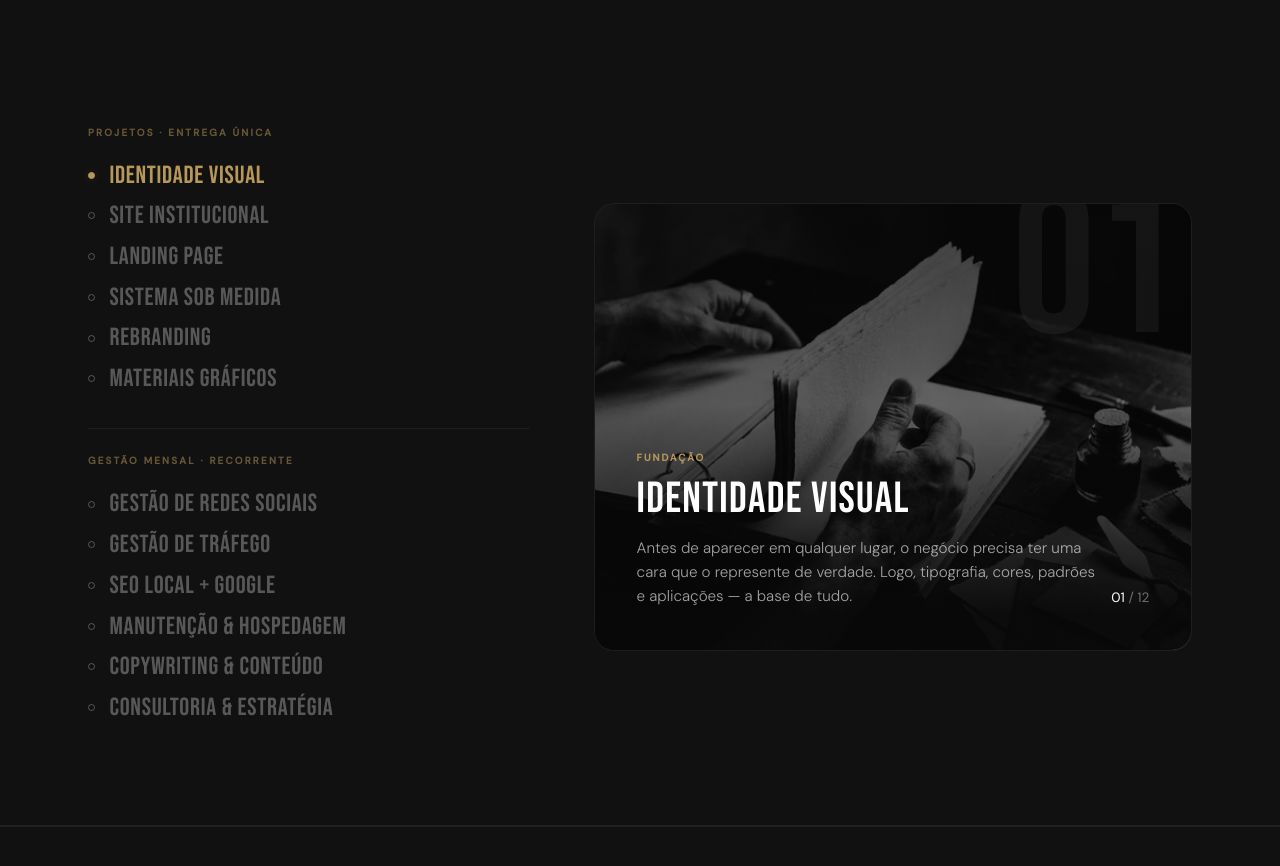
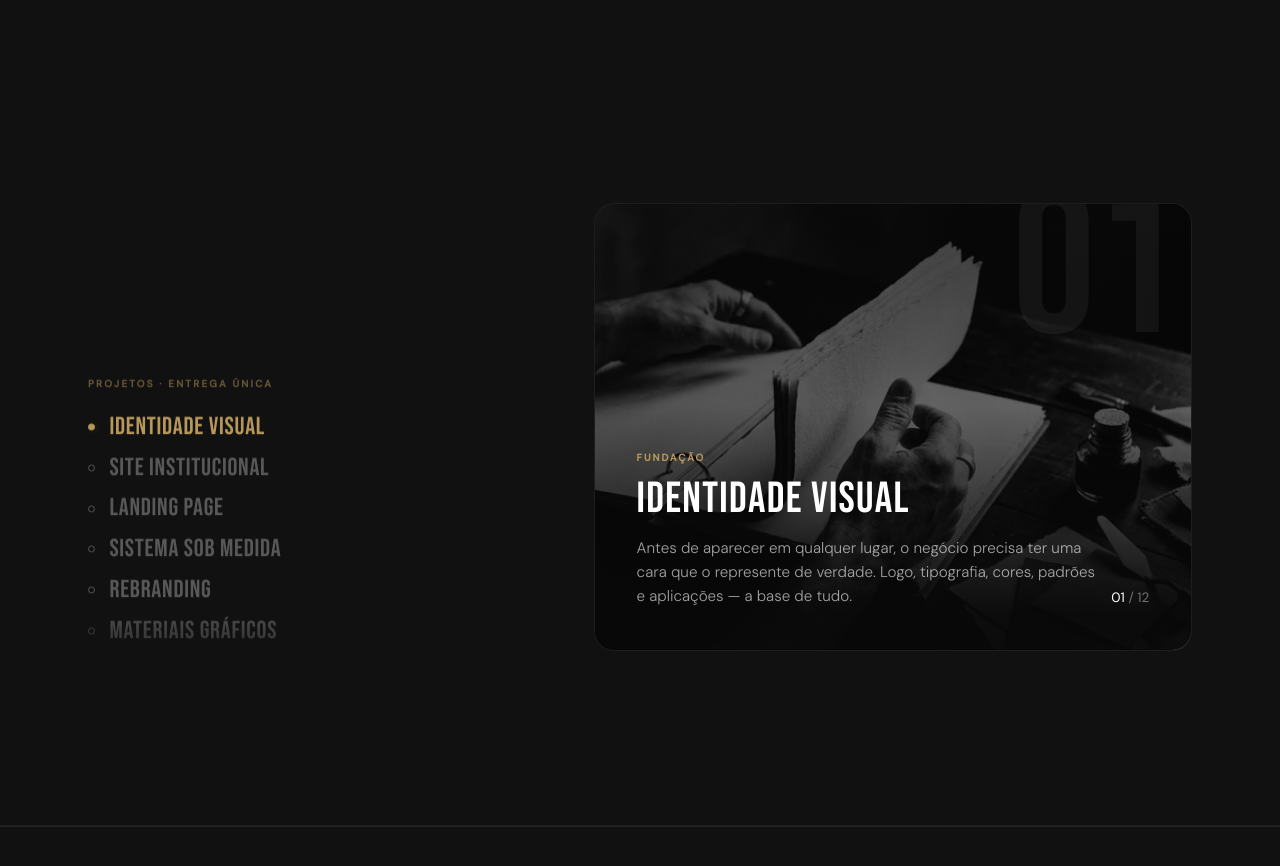
Before and after one commit to euluizvaladares/setor-de-marketing, a Next.js app: page / in a window 1280 px wide. Shown: the part 2040-2906 px from the top of the page. Built offline with nearby package versions, Linux system fonts and the light colour scheme.

Commit message:
Services scrollytelling: edge-fade mask + active item centering (slides like reference)

```diff
--- a/app/globals.css
+++ b/app/globals.css
@@ -589,7 +589,15 @@ body {
   width: 100%; max-width: 1200px; margin: 0 auto; padding: 0 3rem;
   display: grid; grid-template-columns: 0.85fr 1.15fr; gap: 4rem; align-items: center;
 }
-.story-list { list-style: none; margin: 0; padding: 0; }
+.story-list-wrap {
+  position: relative; height: 64vh; overflow: hidden;
+  -webkit-mask-image: linear-gradient(to bottom, transparent 0%, #000 16%, #000 84%, transparent 100%);
+  mask-image: linear-gradient(to bottom, transparent 0%, #000 16%, #000 84%, transparent 100%);
+}
+.story-list {
+  position: absolute; top: 0; left: 0; right: 0; list-style: none; margin: 0; padding: 0;
+  transition: transform 0.6s cubic-bezier(0.4, 0, 0.15, 1); will-change: transform;
+}
 .story-group {
   font-family: var(--font-dm); font-size: 0.62rem; font-weight: 600;
   letter-spacing: 0.22em; text-transform: uppercase; color: var(--ds-text-gold);
--- a/app/page.tsx
+++ b/app/page.tsx
@@ -365,8 +365,20 @@ function ServiceStory({ items, split }: { items: Service[]; split: number }) {
   const N = items.length
   const wrapRef = useRef<HTMLDivElement>(null)
   const barRef = useRef<HTMLSpanElement>(null)
+  const listWrapRef = useRef<HTMLDivElement>(null)
+  const listRef = useRef<HTMLUListElement>(null)
   const [active, setActive] = useState(0)
   const activeRef = useRef(0)
+
+  // centraliza o item ativo na janela da lista (slide suave)
+  useEffect(() => {
+    const wrap = listWrapRef.current, list = listRef.current
+    if (!wrap || !list) return
+    const el = list.querySelector<HTMLElement>('.story-li.on')
+    if (!el) return
+    const y = wrap.clientHeight / 2 - (el.offsetTop + el.offsetHeight / 2)
+    list.style.transform = `translateY(${y}px)`
+  }, [active])
 
   useEffect(() => {
     const wrap = wrapRef.current
@@ -398,7 +410,8 @@ function ServiceStory({ items, split }: { items: Service[]; split: number }) {
       <div className="story-stage">
         <div className="story-prog"><span ref={barRef} /></div>
         <div className="story-inner">
-          <ul className="story-list">
+          <div className="story-list-wrap" ref={listWrapRef}>
+            <ul className="story-list" ref={listRef}>
               {items.map((s, i) => (
                 <Fragment key={s.title}>
                   {i === 0 && <li className="story-group">Projetos · entrega única</li>}
@@ -410,6 +423,7 @@ function ServiceStory({ items, split }: { items: Service[]; split: number }) {
                 </Fragment>
               ))}
             </ul>
+          </div>
           <div className="story-card">
             {/* eslint-disable-next-line @next/next/no-img-element */}
             <img src={cur.img} alt="" aria-hidden="true" className="story-card-bg" />
```
Lines whose indentation alone changed are shown as unchanged.
